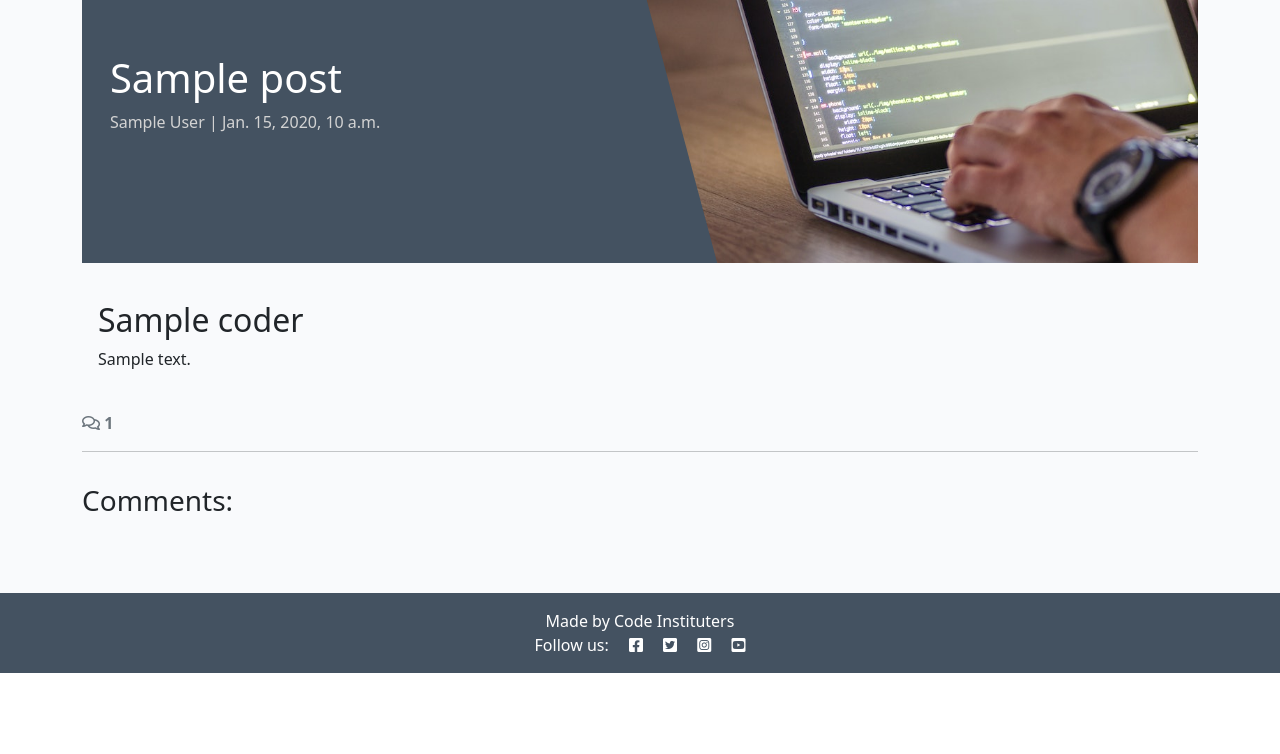
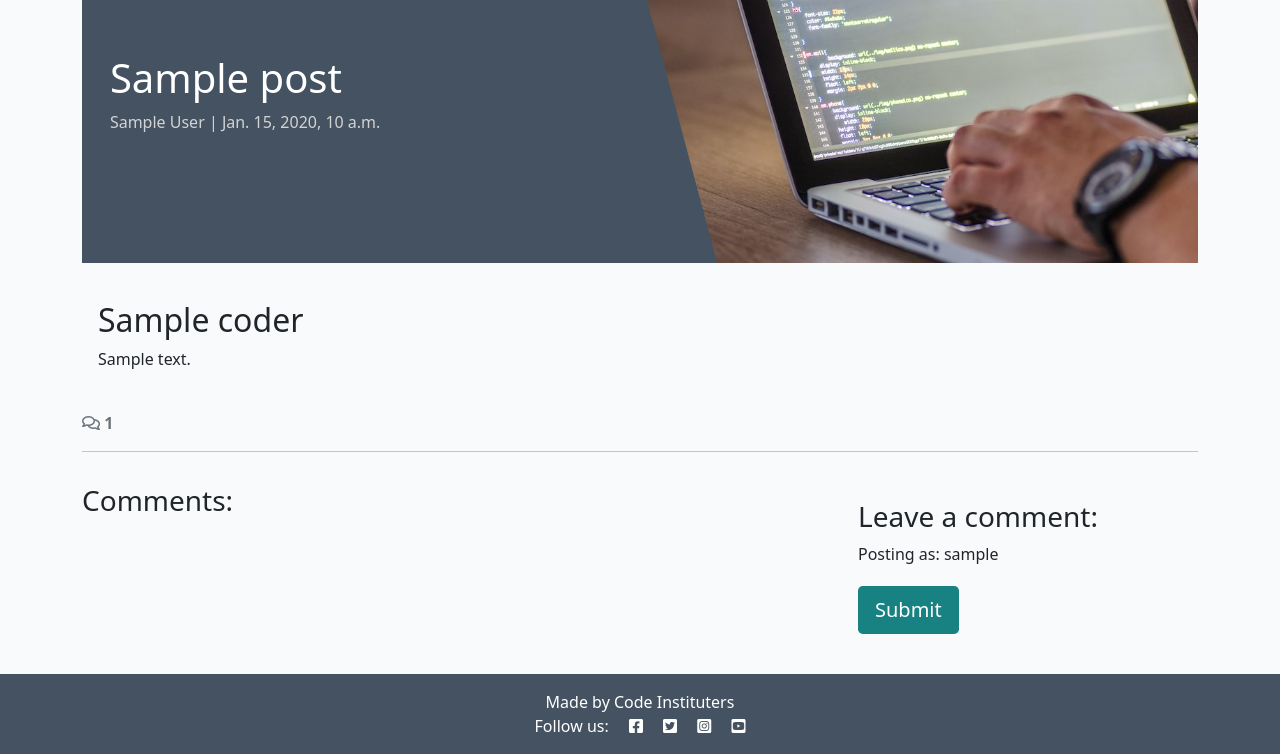
Before and after one commit to sarahgoodwin93/django-blog, a Django app: template blog/templates/blog/post_detail.html in a window 1280 px wide. Shown: the part 127-881 px from the top of the page. Before the commit the page ends 800 px from the top, so only its background shows below. Run offline with Django 4.2, Linux system fonts and the light colour scheme; a user stored in the database is signed in; tables that the repository leaves empty hold one stand-in row (values such as "Sample post"); the template is opened without the code that fills it: values that come from a table or form of the project are taken from there, most other values are stand-ins (such as "Sample title", 1, 10 or a date in 2020); parts of the project's set-up code (start-up, migrations or seed data) failed here and were passed over; some libraries are stand-ins or nearby versions.

Commit message:
add comment box to blog posts

```diff
--- /dev/null
+++ b/blog/forms.py
@@ -0,0 +1,8 @@
+from .models import Comment
+from django import forms
+
+
+class CommentForm(forms.ModelForm):
+    class Meta:
+        model = Comment
+        fields = ('body',)
--- a/blog/templates/blog/post_detail.html
+++ b/blog/templates/blog/post_detail.html
@@ -1,5 +1,9 @@
-{% extends 'base.html' %} {% block content %}
+<!-- prettier-ignore -->
+{% extends 'base.html' %}
+{% block content %}
+
 {% load static %}
+{% load crispy_forms_tags %}
 
 <div class="masthead">
   <div class="container">
@@ -11,7 +15,11 @@
         <p class="post-subtitle">{{ post.author }} | {{ post.created_on }}</p>
       </div>
       <div class="d-none d-md-block col-md-6 masthead-image">
-                <img src="{% static 'images/default.jpg' %}" class="scale" alt="placeholder">
+        <img
+          src="{% static 'images/default.jpg' %}"
+          class="scale"
+          alt="placeholder"
+        />
       </div>
     </div>
   </div>
@@ -19,14 +27,12 @@
 
 <div class="container">
   <div class="row">
-        <div class="col card mb-4  mt-3 left  top">
+    <div class="col card mb-4 mt-3 left top">
       <div class="card-body">
         <!-- The post content goes inside the card-text. -->
         <!-- Use the | safe filter inside the template tags -->
         <h2>{{ coder }}</h2>
-                <p class="card-text">
-                    {{ post.content | safe }}
-                </p>
+        <p class="card-text">{{ post.content | safe }}</p>
       </div>
     </div>
   </div>
@@ -38,39 +44,52 @@
       </strong>
     </div>
     <div class="col-12">
-        <hr>
+      <hr />
     </div>
   </div>
   <!-- Displaying Comments -->
   <div class="row">
-    <div class="col-md-8 card mb-4  mt-3 ">
+    <div class="col-md-8 card mb-4 mt-3">
       <h3>Comments:</h3>
       <div class="card-body">
         <!-- We want a for loop inside the empty control tags
           to iterate through each comment in comments -->
         {% for comment in comments %}
-            <div class="p-2 comments
-          {% if not comment.approved and comment.author == user %}
-          faded{% elif not comment.approved %} d-none{% endif %}">
+        <div
+          class="p-2 comments {% if not comment.approved and comment.author == user %} faded{% elif not comment.approved %} d-none{% endif %}"
+        >
           <p class="font-weight-bold">
             {{ comment.author }}
-                    <span class="font-weight-normal">
-                        {{ comment.created_on }}
-                    </span> wrote:
+            <span class="font-weight-normal"> {{ comment.created_on }} </span>
+            wrote:
           </p>
           <div id="comment{{ comment.id }}">
             {{ comment.body | linebreaks }}
           </div>
           {% if not comment.approved and comment.author == user %}
-                <p class="approval">
-                    This comment is awaiting approval
-                </p>
+          <p class="approval">This comment is awaiting approval</p>
           {% endif %}
         </div>
         <!-- Our for loop ends here -->
         {% endfor %}
       </div>
     </div>
+        <!-- Creating New Comments -->
+        <div class="col-md-4 card mb-4 mt-3">
+            <div class="card-body">
+                {% if user.is_authenticated %}
+                <h3>Leave a comment:</h3>
+                <p>Posting as: {{ user.username }}</p>
+                <form id="commentForm" method="post" style="margin-top: 1.3em;">
+                    {{ comment_form | crispy }}
+                    {% csrf_token %}
+                    <button id="submitButton" type="submit" class="btn btn-signup btn-lg">Submit</button>
+                </form>
+                {% else %}
+                <p>Log in to leave a comment</p>
+                {% endif %}
+            </div>
+        </div>
   </div>
 </div>
 {% endblock content %}
--- a/blog/views.py
+++ b/blog/views.py
@@ -1,6 +1,7 @@
 from django.shortcuts import render, get_object_or_404
 from django.views import generic
 from .models import Post
+from .forms import CommentForm
 
 # Create your views here.
 
@@ -28,6 +29,7 @@
     post = get_object_or_404(queryset, slug=slug)
     comments = post.comments.all().order_by("-created_on")
     comment_count = post.comments.filter(approved=True).count()
+    comment_form = CommentForm()
 
     return render(
         request,
@@ -36,5 +38,6 @@
             "post": post,
             "comments": comments,
             "comment_count": comment_count,
+            "comment_form": comment_form,
         },
     )
--- a/requirements.txt
+++ b/requirements.txt
@@ -1,8 +1,10 @@
 asgiref==3.7.2
+crispy-bootstrap5==0.7
 dj-database-url==0.5.0
 Django==4.2.8
 django-allauth==0.57.0
 django-cors-headers==4.3.1
+django-crispy-forms==2.1
 django-summernote==0.8.20.0
 gunicorn==20.1.0
 oauthlib==3.2.2
```
Also changed, not shown: about/templates/about/about.html (+6 -1 lines), codestar/settings.py (+7 -0 lines). Lines whose indentation alone changed are shown as unchanged.
